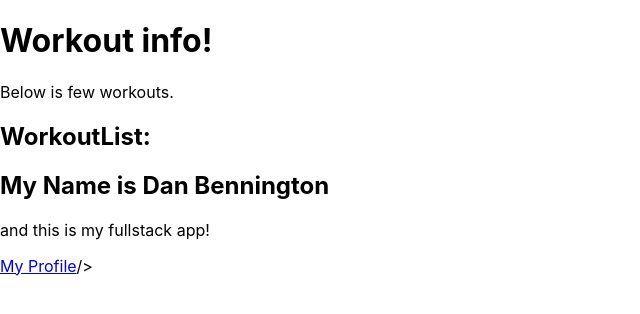
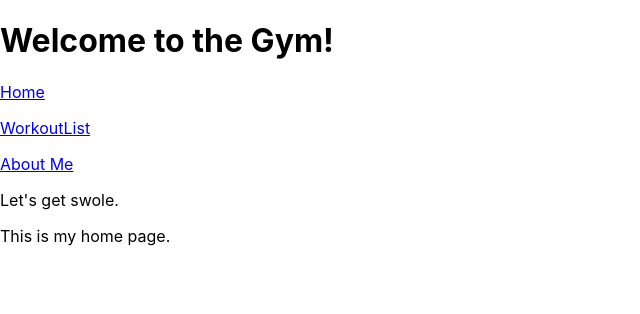
Before and after one commit to dbennin125/workout-project-repo-fe, a React (Create React App) app: page / in a window 1280 px wide. Shown: the top 314 px of the page, without its empty margins (0-640 px from the left). Built offline with nearby package versions, Linux system fonts and the light colour scheme; no server answers.

Commit message:
nav working

```diff
--- a/src/AboutMe.js
+++ b/src/AboutMe.js
@@ -6,7 +6,7 @@ export default class AboutMe extends Component {
             <div>
                 <h2>My Name is Dan Bennington</h2>
                 <p>and this is my fullstack app!</p>
-                <a href='https://www.linkedin.com/in/dan-bennington-4070451a5/'>My Profile</a>/>
+                <a href='https://www.linkedin.com/in/dan-bennington-4070451a5/'>My Profile</a>
             </div>
         )
     }
--- a/src/App.js
+++ b/src/App.js
@@ -8,6 +8,7 @@ import WorkoutPage from './WorkoutPage.js';
 import WorkoutList from './WorkoutList.js';
 import Header from './Header.js';
 import AboutMe from './AboutMe.js';
+import HomePage from './HomePage.js'
 
 
 export default class App extends Component {
@@ -20,18 +21,22 @@ export default class App extends Component {
                         <Route
                             path="/"
                             exact
+                            render={(routerProps) => <HomePage {...routerProps} />}
+                        />
+                        <Route
+                            path="/workouts"
                             render={(routerProps) => <WorkoutList {...routerProps} />}
                         />
-                        <Route
-                            path="/workout/:"
+                                                <Route
+                            path="/workout"
                             render={(routerProps) => <WorkoutPage {...routerProps} />}
                         />
-                        {/* <Route
-                            path="/aboutMe/:"
+                        <Route
+                            path="/aboutMe"
                             render={(routerProps) => <AboutMe {...routerProps} />}
-                        /> */}
+                        />
                     </Switch>
-                    <AboutMe/>
+
                 </Router>
 
               </div>
--- a/src/Header.js
+++ b/src/Header.js
@@ -1,11 +1,20 @@
 import React, { Component } from 'react'
+// import AboutMe from './AboutMe.js'
+// import WorkoutList from './WorkoutList.js'
 
 export default class Header extends Component {
     render() {
         return (
             <div>
-                <h1>Workout info!</h1>
-                <p>Below is few workouts.</p>
+                <h1>Welcome to the Gym!</h1>
+                <nav>
+                   <a href="./">Home</a>
+                   <p>
+                    <a href="workouts">WorkoutList</a>
+                    </p>
+                    <a href="aboutMe">About Me</a>
+                </nav>
+                <p>Let's get swole.</p>
             </div>
         )
     }
--- /dev/null
+++ b/src/HomePage.js
@@ -0,0 +1,14 @@
+import React, { Component } from 'react'
+
+
+
+export default class HomePage extends Component {
+
+    render() {
+        return (
+            <div>
+               This is my home page.
+            </div>
+        )
+    }
+}
```
